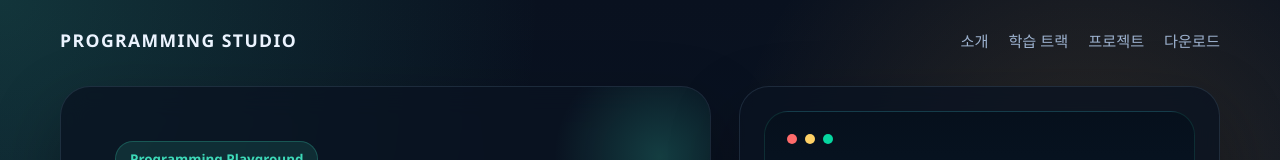
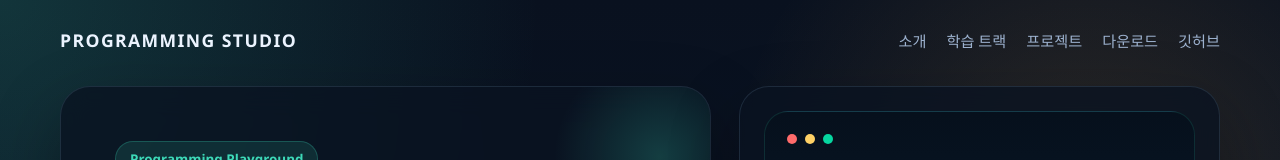
Before and after one commit to zpzk131202-prog/gm, a plain HTML site: page index.html in a window 1280 px wide. Shown: the top 160 px of the page. Drawn offline with Linux system fonts and the light colour scheme.

Commit message:
Add GitHub Link
Add GitHub Link

```diff
--- a/index.html
+++ b/index.html
@@ -372,6 +372,7 @@
         <a href="#tracks">학습 트랙</a>
         <a href="#projects">프로젝트</a>
         <a href="#download">다운로드</a>
+        <a href="https://github.com/zpzk131202-prog">깃허브</a>
       </nav>
     </header>
 
```
